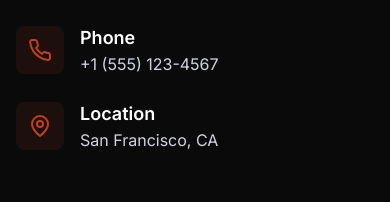
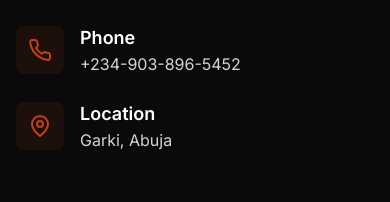
Before and after one commit to nerdymedev/my-portfolio, a Next.js app: page /contact in a window 390 px wide. Shown: the part 740-942 px from the top of the page. Built offline with nearby package versions, Linux system fonts and the light colour scheme.

Commit message:
Update contact information: change phone to +234-903-896-5452 and location to Garki, Abuja

```diff
--- a/src/app/contact/page.tsx
+++ b/src/app/contact/page.tsx
@@ -119,7 +119,7 @@ export default function Contact() {
                   </div>
                   <div>
                     <h3 className="font-semibold text-lg dark:text-white">Phone</h3>
-                    <p className="text-gray-600 dark:text-gray-300">+1 (555) 123-4567</p>
+                    <p className="text-gray-600 dark:text-gray-300">+234-903-896-5452</p>
                   </div>
                 </motion.div>
 
@@ -134,7 +134,7 @@ export default function Contact() {
                   </div>
                   <div>
                     <h3 className="font-semibold text-lg dark:text-white">Location</h3>
-                    <p className="text-gray-600 dark:text-gray-300">San Francisco, CA</p>
+                    <p className="text-gray-600 dark:text-gray-300">Garki, Abuja</p>
                   </div>
                 </motion.div>
               </div>
```
